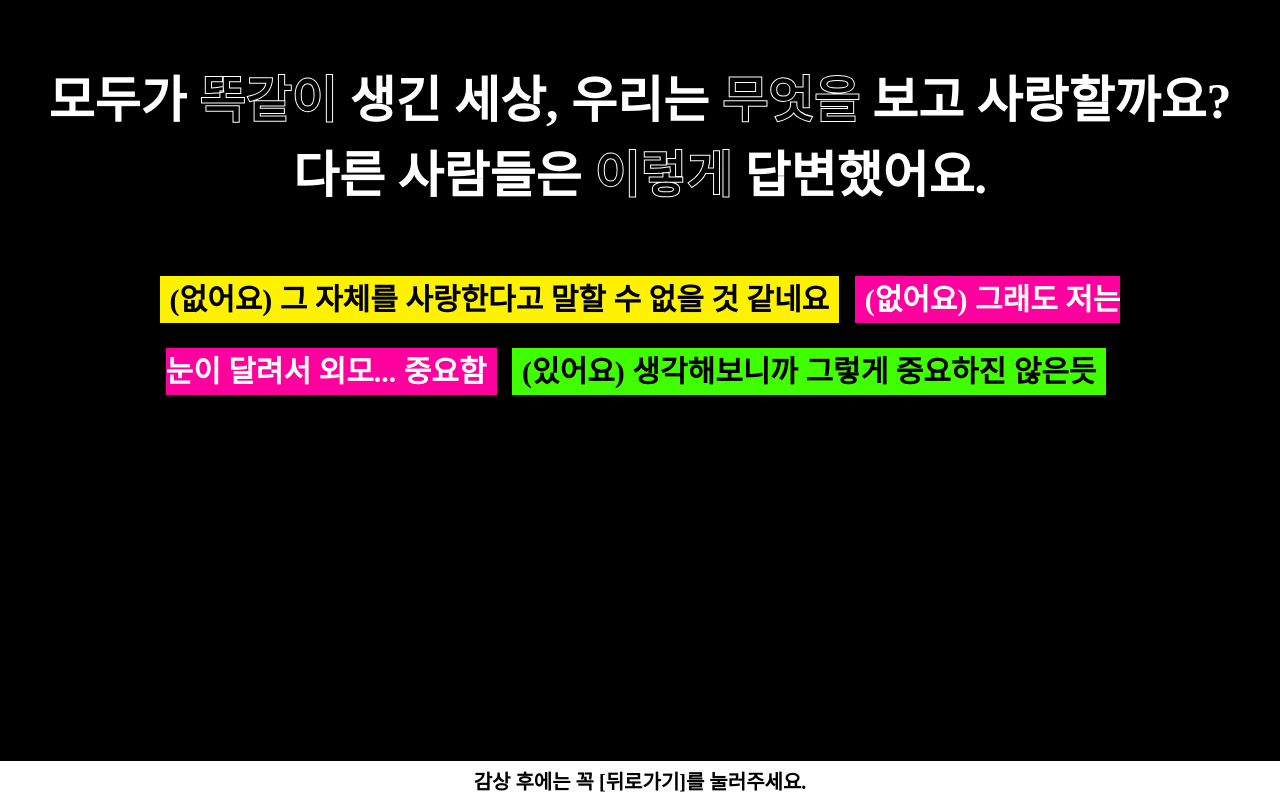
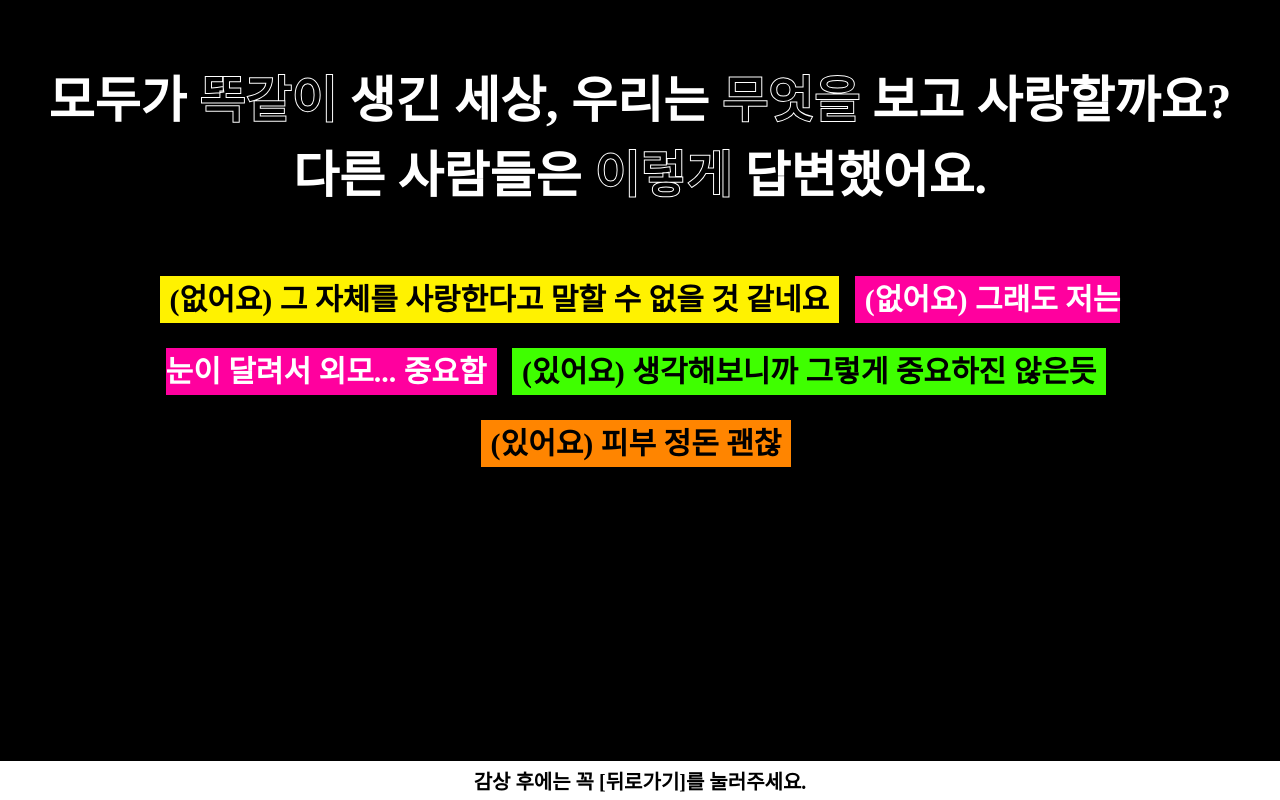
Before and after one commit to Chaeeun2/buriburimon, a plain HTML site: page 1.html in a window 1280 px wide. Drawn offline with Linux system fonts and the light colour scheme; a web font is replaced by a local one.

Commit message:
3rd commit

```diff
--- a/1.html
+++ b/1.html
@@ -29,8 +29,8 @@
                 <span class="answer1">(없어요) 그 자체를 사랑한다고 말할 수 없을 것 같네요</span>
                 <span class="answer2">(없어요) 그래도 저는 눈이 달려서 외모... 중요함</span>
                 <span class="answer3">(있어요) 생각해보니까 그렇게 중요하진 않은듯</span>
-                <!--<span class="answer4">(있어요) 어쩌구저쩌구</span>
-                <span class="answer5">(있어요) 어쩌구저쩌구</span>-->
+                <span class="answer4">(있어요) 피부 정돈 괜찮</span>
+                <!--<span class="answer5">(있어요) 어쩌구저쩌구</span>-->
             </p>
         </div>
     </div>
```
